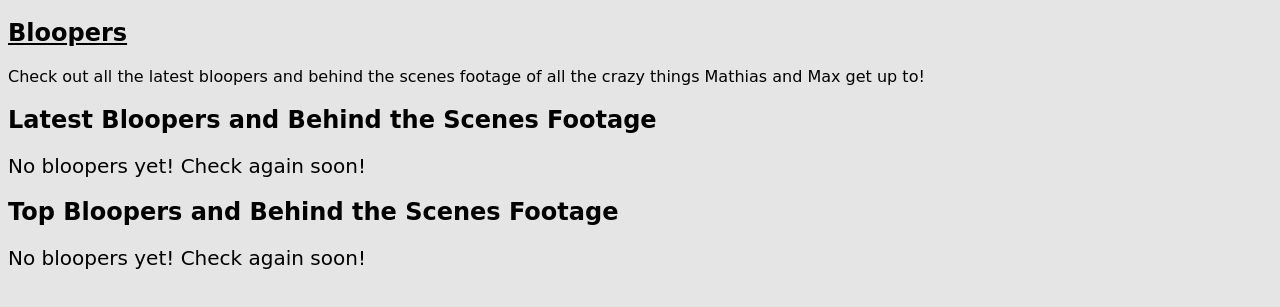
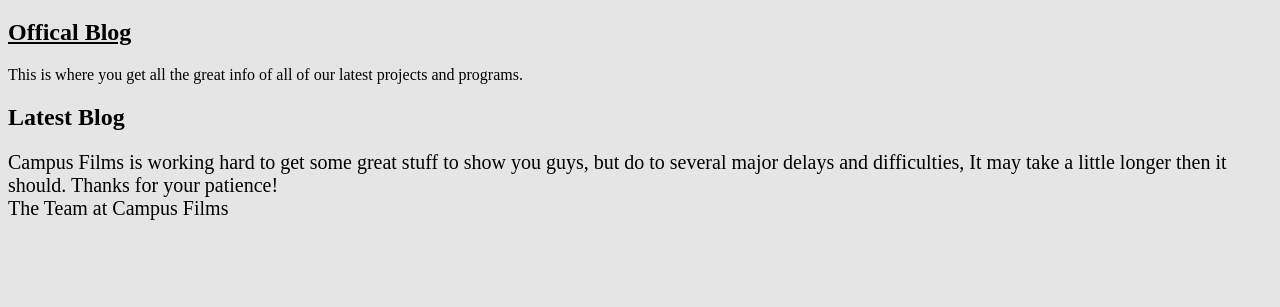
Before and after one commit to moojoohoo/Campus-Films-Official-Blog, a plain HTML site: page index.html in a window 1280 px wide. Shown: the part 61-368 px from the top of the page. Drawn offline with Linux system fonts and the light colour scheme.

Commit message:
Update index.html

```diff
--- a/index.html
+++ b/index.html
@@ -7,7 +7,7 @@
     <style>
     body{
         background-color:rgb(229, 229, 229);
-                    font-family: cursive;
+                    font-family: serif;
 
     }
         h1{
@@ -21,11 +21,10 @@
     </style>
     <body>
 <h1>Campus Films Productions</h1>
-<h2><b><u>Bloopers</u></b></h2>
-<p>Check out all the latest bloopers and behind the scenes footage of all the crazy things Mathias and Max get up to!</p>
-<h2>Latest Bloopers and Behind the Scenes Footage</h2>
-    <p id="Trailer">No bloopers yet! Check again soon!</p>
-    <h2>Top Bloopers and Behind the Scenes Footage</h2>
-    <p id="Trailer">No bloopers yet! Check again soon!</p>
+<h2><b><u>Offical Blog</u></b></h2>
+<p>This is where you get all the great info of all of our latest projects and programs.</p>
+<h2>Latest Blog</h2>
+    <p id="Trailer">Campus Films is working hard to get some great stuff to show you guys, but do to several major delays and difficulties, It may take a little longer then it should. Thanks for your patience!<br>
+        The Team at Campus Films</p>
     </body>
 </html>
```
